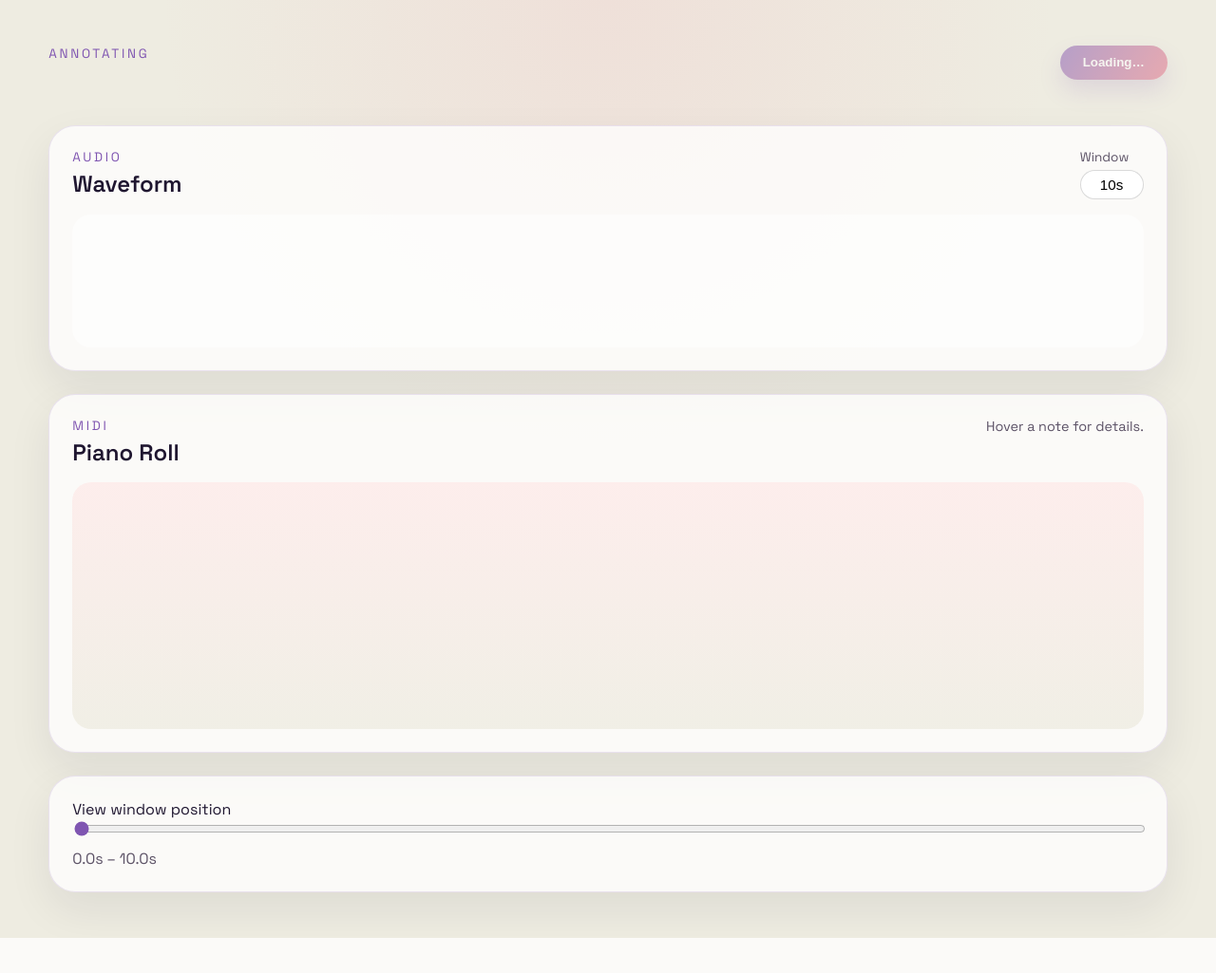
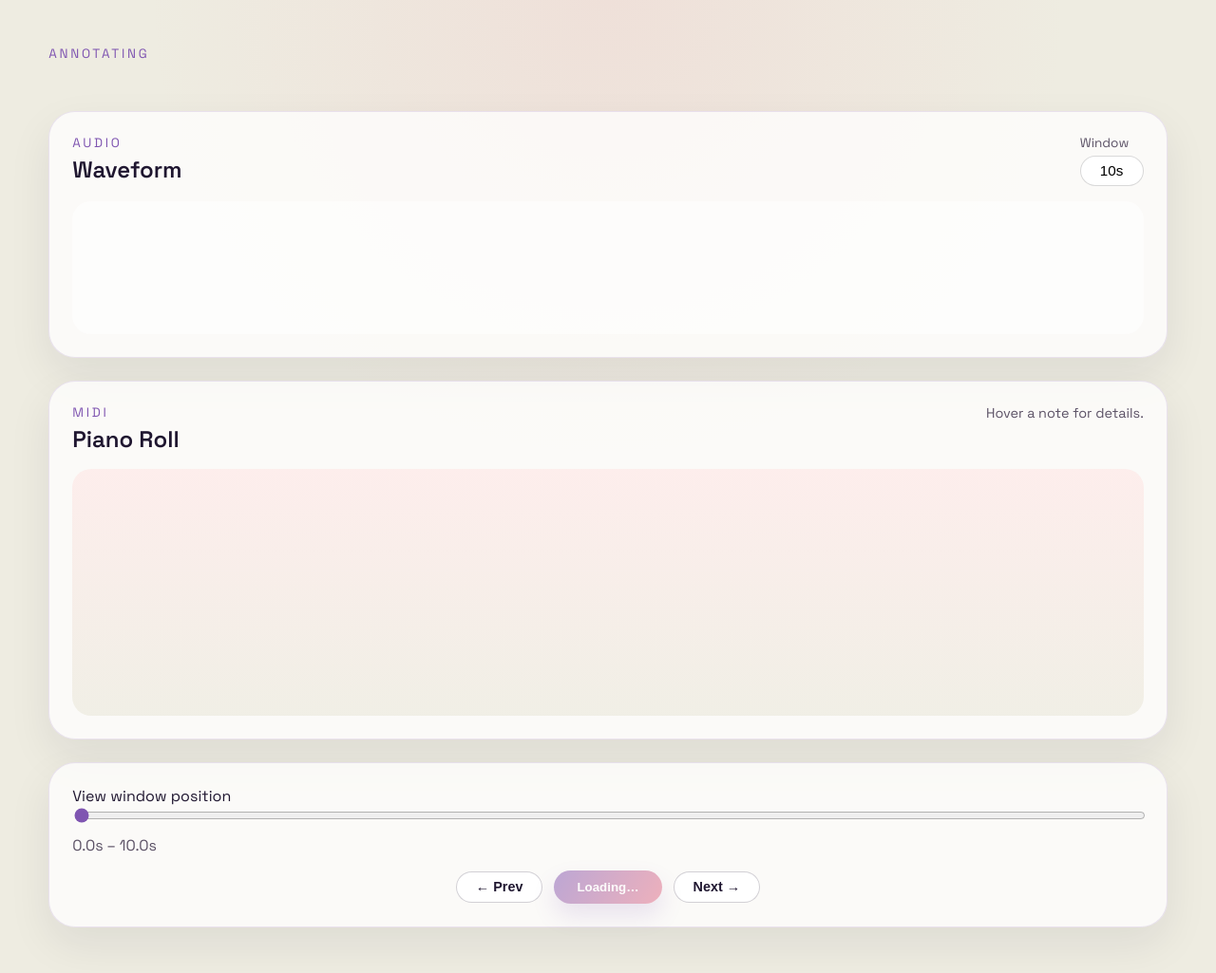
Before and after one commit to tklovln/audio-midi-marker, a Flask app: template templates/annotation.html in a window 1280 px wide. Shown: the whole page at 95% size. Before the commit the page ends 988 px from the top, so only its background shows below. Run offline with Flask 3, Linux system fonts and the light colour scheme; the template is opened without the code that fills it, so the values that code supplies are empty; some libraries are stand-ins or nearby versions.

Commit message:
feature: add prev/next button

```diff
--- a/static/css/style.css
+++ b/static/css/style.css
@@ -289,6 +289,41 @@ h1, h2, h3 {
     color: var(--muted);
 }
 
+.viewport-nav {
+    display: flex;
+    gap: 0.75rem;
+    margin-top: 1rem;
+    justify-content: center;
+    align-items: center;
+}
+
+.nav-button {
+    border-radius: 999px;
+    border: 1px solid rgba(31, 22, 48, 0.2);
+    background: white;
+    padding: 0.45rem 1.25rem;
+    font-size: 0.9rem;
+    font-weight: 600;
+    color: var(--ink);
+    cursor: pointer;
+    transition: transform 150ms ease, box-shadow 150ms ease, border-color 150ms ease;
+}
+
+.nav-button:hover {
+    border-color: var(--plum);
+    box-shadow: 0 8px 20px rgba(31, 22, 48, 0.12);
+}
+
+.nav-button.is-pressed {
+    transform: translateY(1px);
+    box-shadow: inset 0 2px 6px rgba(31, 22, 48, 0.2);
+}
+
+.primary-button.is-pressed {
+    transform: translateY(1px);
+    box-shadow: inset 0 3px 10px rgba(0, 0, 0, 0.25);
+}
+
 .note-buttons {
     display: grid;
     grid-template-columns: repeat(auto-fit, minmax(120px, 1fr));
--- a/static/js/app.js
+++ b/static/js/app.js
@@ -11,7 +11,6 @@ class AnnotationApp {
         this.currentTime = 0;
 
         this.dom = {
-            playButton: document.getElementById("play-pause"),
             waveformCanvas: document.getElementById("waveform-canvas"),
             waveformAudio: document.getElementById("waveform-audio"),
             waveformWrapper: document.getElementById("waveform-wrapper"),
@@ -24,12 +23,16 @@ class AnnotationApp {
             viewportSlider: document.getElementById("viewport-slider"),
             viewportLabel: document.getElementById("viewport-label"),
             windowSelect: document.getElementById("window-size"),
+            playButton: document.getElementById("play-pause"),
+            prevButton: document.getElementById("jump-prev"),
+            nextButton: document.getElementById("jump-next"),
         };
         this.waveformData = null;
         this.slicePadding =
             typeof config.slicePaddingSeconds === "number"
                 ? config.slicePaddingSeconds
                 : 0.005;
+        this.buttonFlashTimers = new Map();
 
         window.addEventListener("resize", () => {
             if (!this.waveReady) return;
@@ -132,6 +135,7 @@ class AnnotationApp {
         this.wave.on("finish", () => this.setPlaying(false));
 
         this.dom.playButton.addEventListener("click", () => {
+            this.flashButton(this.dom.playButton);
             if (!this.waveReady) return;
             if (this.wave.isPlaying()) {
                 this.wave.pause();
@@ -159,11 +163,43 @@ class AnnotationApp {
             this.renderWaveform();
         });
 
+        if (this.dom.prevButton) {
+            this.dom.prevButton.addEventListener("click", () => {
+                this.flashButton(this.dom.prevButton);
+                this.playNeighborNote("prev");
+            });
+        }
+
+        if (this.dom.nextButton) {
+            this.dom.nextButton.addEventListener("click", () => {
+                this.flashButton(this.dom.nextButton);
+                this.playNeighborNote("next");
+            });
+        }
+
         this.handleKeydown = (event) => {
             const isSpace =
                 event.code === "Space" ||
                 event.key === " " ||
                 event.key === "Spacebar";
+
+            if (!isSpace && event.code !== "ArrowRight" && event.code !== "ArrowLeft") {
+                return;
+            }
+            if (event.code === "ArrowRight") {
+                event.preventDefault();
+                this.flashButton(this.dom.nextButton);
+                this.playNeighborNote("next");
+                return;
+            }
+
+            if (event.code === "ArrowLeft") {
+                event.preventDefault();
+                this.flashButton(this.dom.prevButton);
+                this.playNeighborNote("prev");
+                return;
+            }
+
             if (!isSpace) return;
 
             const activeTag =
@@ -176,6 +212,7 @@ class AnnotationApp {
             if (isTyping) return;
 
             event.preventDefault();
+            this.flashButton(this.dom.playButton);
             if (!this.waveReady) return;
 
             if (this.wave.isPlaying()) {
@@ -335,6 +372,46 @@ class AnnotationApp {
         if (!this.dom.noteReadout) return;
         const label = this.getPitchLabel(note.pitch);
         this.dom.noteReadout.textContent = `Pitch ${label} · ${note.start.toFixed(2)}s → ${note.end.toFixed(2)}s`;
+    }
+
+    playNeighborNote(direction) {
+        if (!this.notes.length) return;
+        const epsilon = 0.0005;
+        const time = this.currentTime;
+        let target = null;
+
+        if (direction === "next") {
+            target = this.notes.find((note) => note.start > time + epsilon) ?? null;
+        } else {
+            for (let i = this.notes.length - 1; i >= 0; i -= 1) {
+                if (this.notes[i].start < time - epsilon) {
+                    target = this.notes[i];
+                    break;
+                }
+            }
+        }
+
+        if (!target) {
+            target = direction === "next" ? this.notes[this.notes.length - 1] : this.notes[0];
+        }
+
+        if (target) {
+            this.playSlice(target.start, target.end);
+        }
+    }
+
+    flashButton(button) {
+        if (!button) return;
+        button.classList.add("is-pressed");
+        const existing = this.buttonFlashTimers.get(button);
+        if (existing) {
+            clearTimeout(existing);
+        }
+        const timer = window.setTimeout(() => {
+            button.classList.remove("is-pressed");
+            this.buttonFlashTimers.delete(button);
+        }, 180);
+        this.buttonFlashTimers.set(button, timer);
     }
 
     getPitchLabel(midiNote) {
--- a/templates/annotation.html
+++ b/templates/annotation.html
@@ -14,7 +14,7 @@
             <p class="eyebrow">Annotating</p>
             <h1>{{ song.title }}</h1>
         </div>
-        <button id="play-pause" class="primary-button" disabled>Loading…</button>
+
     </header>
 
     <main id="annotation-app" class="annotation-app">
@@ -61,6 +61,15 @@
             <label for="viewport-slider">View window position</label>
             <input type="range" id="viewport-slider" min="0" max="0" value="0" step="0.05">
             <output id="viewport-label">0.0s – 10.0s</output>
+            <div class="viewport-nav">
+                <button id="jump-prev" class="nav-button" type="button" aria-label="Play previous note">
+                    ← Prev
+                </button>
+                <button id="play-pause" class="primary-button" disabled>Loading…</button>
+                <button id="jump-next" class="nav-button" type="button" aria-label="Play next note">
+                    Next →
+                </button>
+            </div>
         </section>
 
         <!-- <section class="panel panel--notes">
```
Also changed, not shown: static/pause-button.png (added), static/play-button.png (added).
